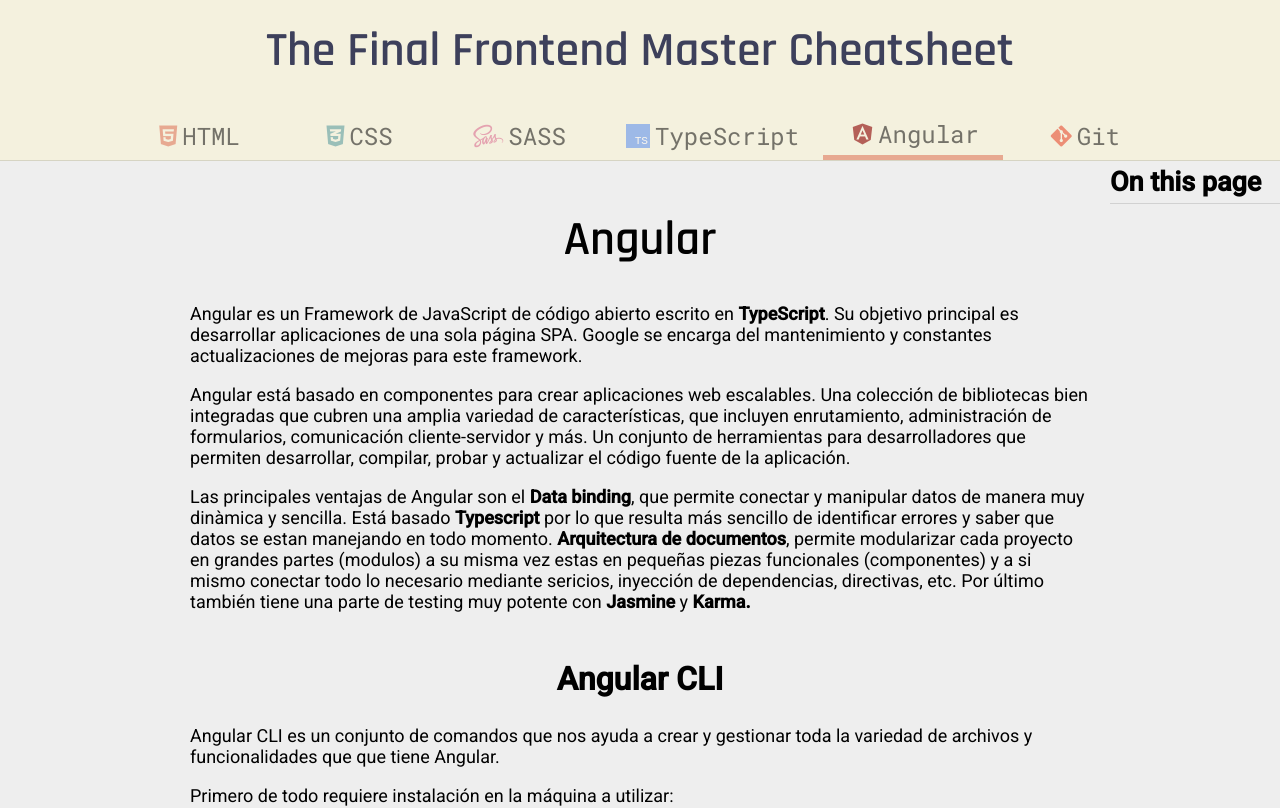
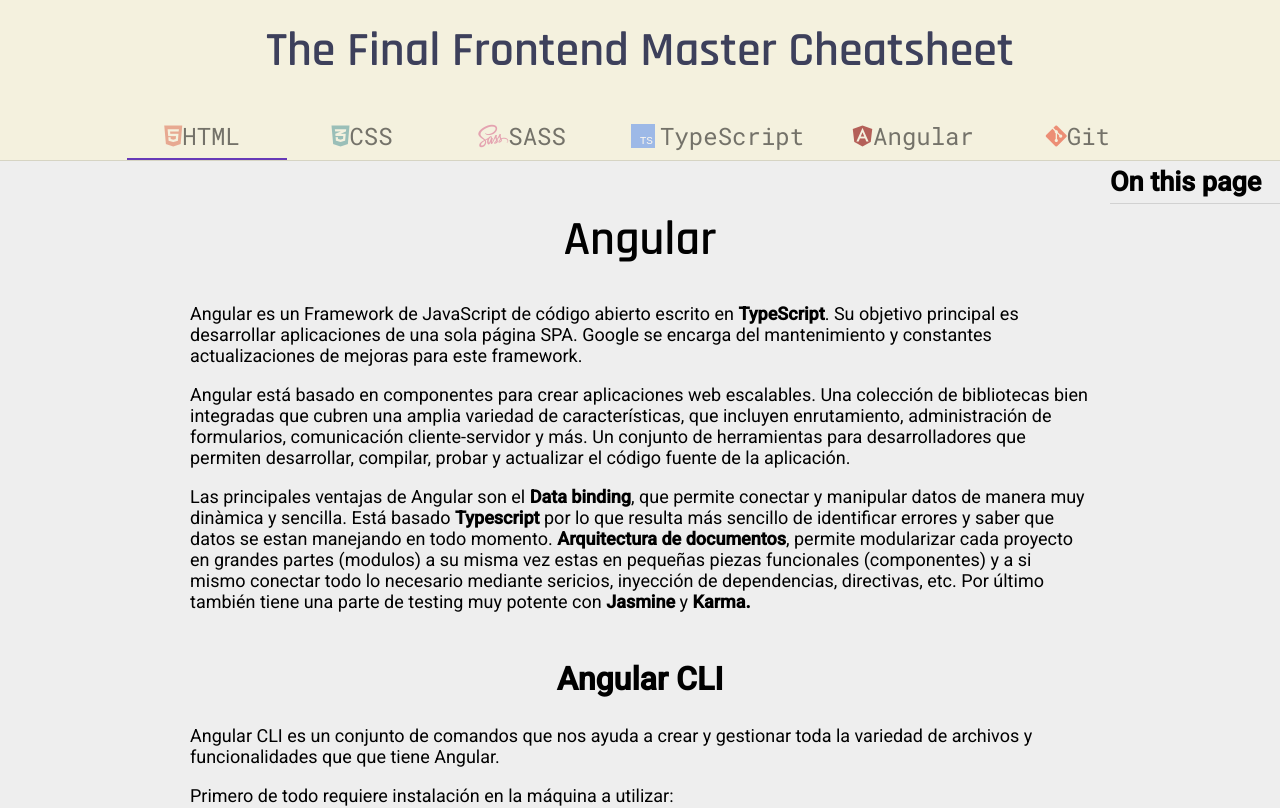
Before and after one commit to boboxanqui/Apuntes, an Angular app: page /angular in a window 1280 px wide. Shown: the top 808 px of the page. Built offline with nearby package versions, Linux system fonts and the light colour scheme.

Commit message:
style navbar improvement

```diff
--- a/src/app/shared/navbar/navbar.component.css
+++ b/src/app/shared/navbar/navbar.component.css
@@ -8,17 +8,13 @@
     cursor: pointer;
 }
 
-.typescript-logo{
-    display: inline;
-    font-family: monospace;
-    width: 20px;
-    height: 20px;
-    background-color: cornflowerblue;
-    margin: 5px;
-    color: snow;
-    font-size: .7rem;
-    text-align: end;
-    line-height: 30px;
-    padding: 2px;
-    user-select: none;
+
+
+@media (max-width: 900px) {
+
 }
+
+
+@media (max-width: 600px) {
+
+}
--- a/src/app/shared/navbar/navbar.component.html
+++ b/src/app/shared/navbar/navbar.component.html
@@ -4,7 +4,25 @@
 
 <nav mat-tab-nav-bar
      mat-align-tabs="center"
-     animationDuration="0ms">
+     animationDuration="300ms">
+
+    <a mat-tab-link
+       *ngFor="let link of links"
+       (click)="selectedLink(link)"
+       [active]="activeLink == link"
+       routerLink="html"
+       routerLinkActive="nav-ative"
+       class="nav-link"
+       [innerHTML]="link.htmlContent">
+
+    </a>
+
+
+</nav>
+
+<!-- <nav mat-tab-nav-bar
+     mat-align-tabs="center"
+     animationDuration="3000ms">
 
     <a mat-tab-link
        routerLink="html"
@@ -54,4 +72,4 @@
         <span class="mono fs1-5">Git</span>
     </a>
 
-</nav>
+</nav> -->
--- a/src/app/shared/navbar/navbar.component.ts
+++ b/src/app/shared/navbar/navbar.component.ts
@@ -1,4 +1,5 @@
 import { Component, OnInit } from '@angular/core';
+import { Router } from '@angular/router';
 
 @Component({
   selector: 'app-navbar',
@@ -7,9 +8,50 @@
 })
 export class NavbarComponent implements OnInit {
 
-  constructor() { }
+  constructor( private router: Router ) { }
 
   ngOnInit(): void {
   }
 
+  links = [
+    {
+      htmlContent:`<i class="fa-brands fa-html5 fs1-5"></i>
+      <span class="mono fs1-5">HTML</span>`,
+      route: 'html'
+    },
+    {
+      htmlContent:`<i class="fa-brands fa-css3-alt fs1-5"></i>
+      <span class="mono fs1-5">CSS</span>`,
+      route: 'css'
+    },
+    {
+      htmlContent:`<i class="fa-brands fa-sass fs1-5"></i>
+      <span class="mono fs1-5">SASS</span>`,
+      route: 'sass'
+    },
+    {
+      htmlContent: `<div class="typescript-logo">TS</div>
+      <span class="mono fs1-5">TypeScript</span>`,
+      route: 'typescript'
+    },
+    {
+      htmlContent:`<i class="fa-brands fa-angular fs1-5"></i>
+      <span class="mono fs1-5">Angular</span>`,
+      route: 'angular'
+    },
+    {
+      htmlContent:`<i class="fa-brands fa-git-alt fs1-5"></i>
+      <span class="mono fs1-5">Git</span>`,
+      route: 'git'
+    }
+  ]
+
+  activeLink = this.links[0];
+
+
+  selectedLink(link: any){
+    this.activeLink = link;
+
+    this.router.navigate( [link.route] )
+  }
 }
--- a/src/styles.css
+++ b/src/styles.css
@@ -240,13 +240,24 @@
 
 /* ·········· NAVBAR ·········· */
 
-.nav-ative{
-    border-bottom: 5px solid var(--color2);
-}
-
 .nav-link:hover {
     opacity: 1;
     transition: .2s ease;
+}
+
+.typescript-logo{
+    display: inline;
+    font-family: monospace;
+    width: 20px;
+    height: 20px;
+    background-color: cornflowerblue;
+    margin: 5px;
+    color: snow;
+    font-size: .7rem;
+    text-align: end;
+    line-height: 30px;
+    padding: 2px;
+    user-select: none;
 }
 
 /* ·········· PAGES ·········· */
```
